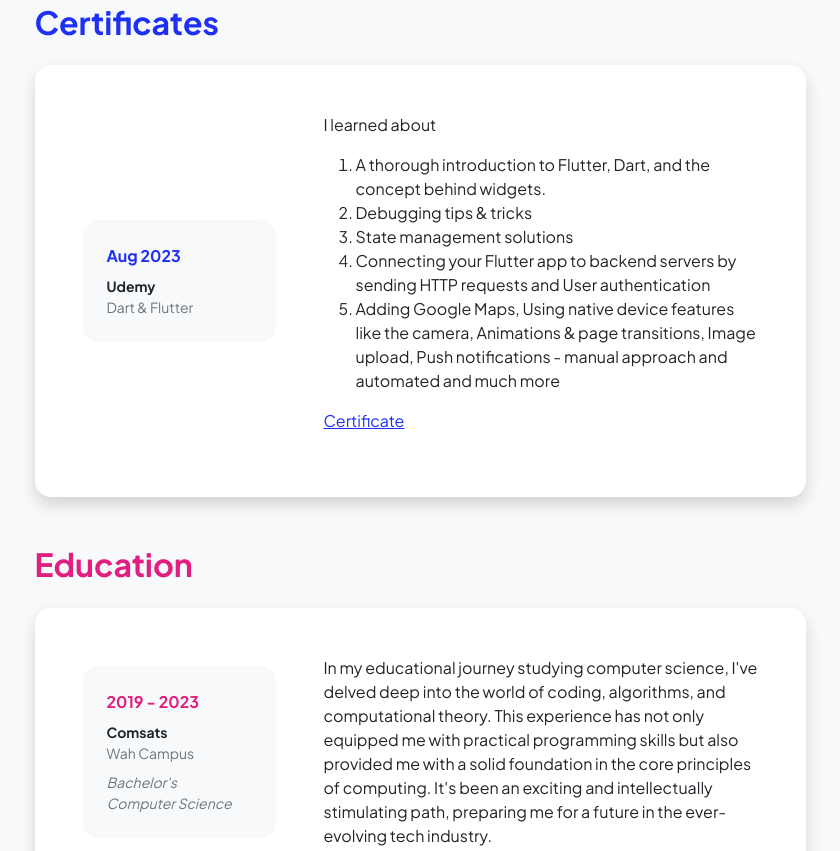
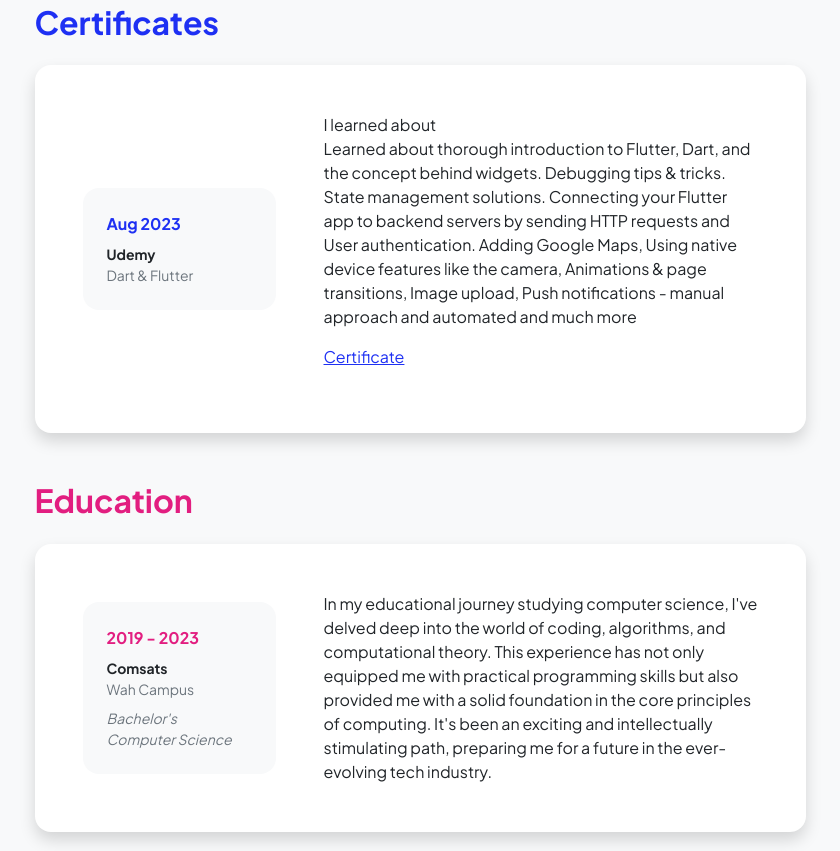
Before and after one commit to ZaidAhmed404/Portfolio, a plain HTML site: page resume.html in a window 1280 px wide. Shown: the part 1298-2149 px from the top of the page, without its empty margins (220-1060 px from the left). Drawn offline with nearby package versions, Linux system fonts and the light colour scheme.

Commit message:
Update resume.html

```diff
--- a/resume.html
+++ b/resume.html
@@ -143,25 +143,7 @@
                                             </div>
                                         </div>
                                         <div class="col-lg-8"><div>I learned about
-                                            <p>
-                                                <ol>
-                                                    <li>
-                                                        A thorough introduction to Flutter, Dart, and the concept behind widgets.
-                                                    </li>
-                                                    <li>
-                                                        Debugging tips & tricks
-                                                    </li>
-                                                    <li>
-                                                        State management solutions
-                                                    </li>
-                                                    <li>
-                                                        Connecting your Flutter app to backend servers by sending HTTP requests and User authentication
-                                                    </li>
-                                                    <li>
-                                                        Adding Google Maps, Using native device features like the camera, Animations & page transitions, Image upload, Push notifications - manual approach and automated and much more
-                                                    </li>
-                                                </ol>
-
+                                            <p>Learned about thorough introduction to Flutter, Dart, and the concept behind widgets. Debugging tips & tricks. State management solutions. Connecting your Flutter app to backend servers by sending HTTP requests and User authentication. Adding Google Maps, Using native device features like the camera, Animations & page transitions, Image upload, Push notifications - manual approach and automated and much more
                                             </p>
                                             <p><a href="https://www.udemy.com/certificate/UC-9013d99f-d719-4e59-a2d3-05a542463a9e/" target="_blank">Certificate</a></p>
 
@@ -244,6 +226,7 @@
                                             <h3 class="fw-bolder mb-0"><span class="text-gradient d-inline">Frameworks</span></h3>
                                         </div>
                                         <div class="row row-cols-1 row-cols-md-3 mb-4">
+                                            <div class="col mb-4 mb-md-0"><div class="d-flex align-items-center bg-light rounded-4 p-3 h-100">Tensorflow</div></div>
                                             <div class="col mb-4 mb-md-0"><div class="d-flex align-items-center bg-light rounded-4 p-3 h-100">Flutter</div></div>
                                             <div class="col"><div class="d-flex align-items-center bg-light rounded-4 p-3 h-100">Laravel</div></div>
                                         </div>
@@ -255,13 +238,9 @@
                                             <h3 class="fw-bolder mb-0"><span class="text-gradient d-inline">Languages</span></h3>
                                         </div>
                                         <div class="row row-cols-1 row-cols-md-3 mb-4">
-                                            <div class="col mb-4 mb-md-0"><div class="d-flex align-items-center bg-light rounded-4 p-3 h-100">HTML</div></div>
-                                            <div class="col mb-4 mb-md-0"><div class="d-flex align-items-center bg-light rounded-4 p-3 h-100">CSS</div></div>
-                                            <div class="col"><div class="d-flex align-items-center bg-light rounded-4 p-3 h-100">JavaScript</div></div>
-                                        </div>
-                                        <div class="row row-cols-1 row-cols-md-3">
+                                            <div class="col mb-4 mb-md-0"><div class="d-flex align-items-center bg-light rounded-4 p-3 h-100">Python</div></div>
                                             <div class="col mb-4 mb-md-0"><div class="d-flex align-items-center bg-light rounded-4 p-3 h-100">PHP</div></div>
-                                            <div class="col mb-4 mb-md-0"><div class="d-flex align-items-center bg-light rounded-4 p-3 h-100">Dart</div></div>
+                                            <div class="col"><div class="d-flex align-items-center bg-light rounded-4 p-3 h-100">Dart</div></div>
                                         </div>
                                     </div>
                                 </div>
```
